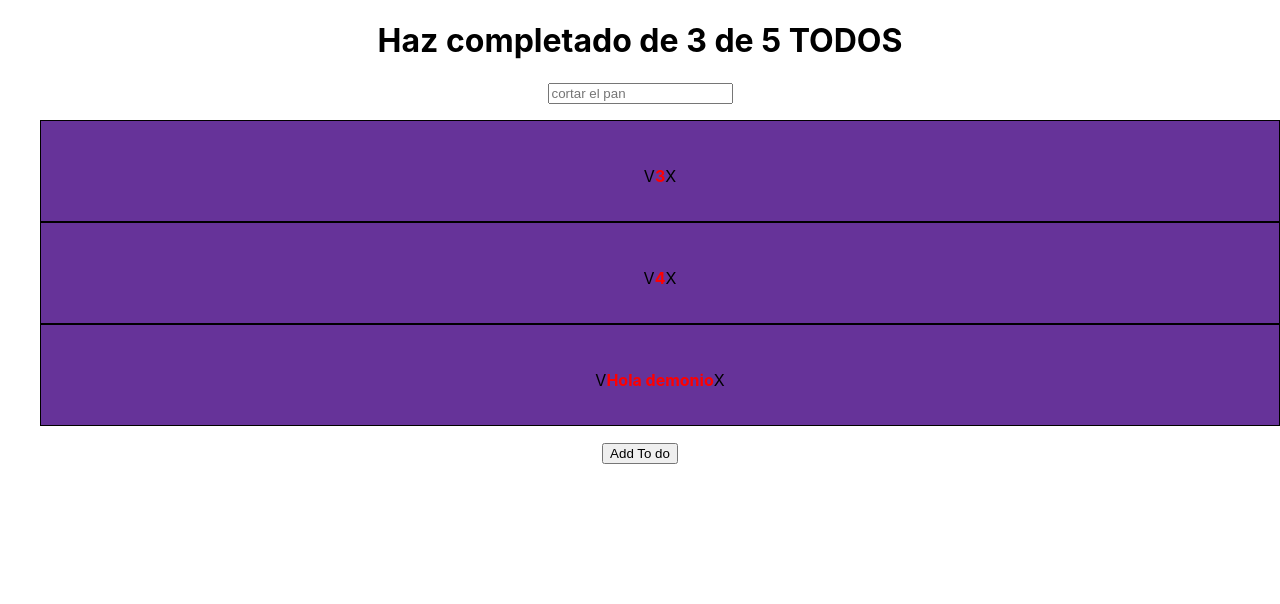
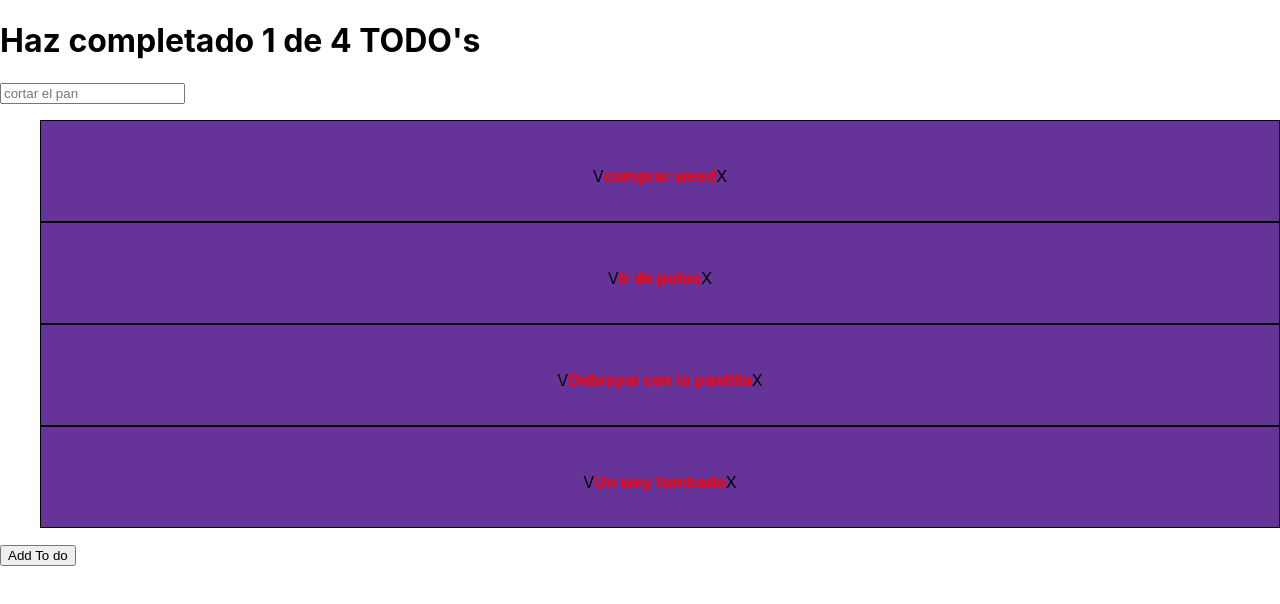
Before and after one commit to antcodernez/react-fundamentals, a React (Create React App) app: page / in a window 1280 px wide. Shown: the top 604 px of the page. Built offline with nearby package versions, Linux system fonts and the light colour scheme.

Commit message:
implementing 3 ways to communicate between components

```diff
--- a/src/App.js
+++ b/src/App.js
@@ -3,24 +3,65 @@ import { TodoCounter } from "./todoCounter";
 import { TodoSearch } from "./todoSearch";
 import { TodoList } from "./todoList";
 import { TodoItem } from './todoItem';
-import { CreateTodoButton } from './todoButton';
+import { CreateTodoButton  } from './todoButton';
+import React from 'react';
 
+const defaultTodos = [
+  {
+    text: "comprar weed",
+    completed: true
+  },
+  {
+    text: "Ir de putas",
+    completed: false
+  },
+  {
+    text: "Debrayar con la pantilla",
+    completed: false
+  },
+  {
+    text: "Un wey tumbado",
+    completed: true
+  },
+
+];
+// Por cada elemento(objeto) de mi array voy a renderizar un todo item
+
+// function App() {
+//   return (
+//     <React.Fragment>
+
+//       <TodoCounter total={4} completed={1}/>
+//       <TodoSearch />
+
+//       <TodoList>
+//         {/* <TodoItem text = {3} />
+//         <TodoItem text = {4} />
+//         <TodoItem text = {"Hola demonio"}></TodoItem> */}
+//         {defaultTodos.map(todo => {
+
+//         })}
+//         {/* .map() me esta retornando un nuevo array, no itera como forEach */}
+//         {[<TodoCounter/>, <TodoList/>]}
+//       </TodoList>
+
+//      <CreateTodoButton />
+//     </React.Fragment>
+//   );
+// }
 
 function App() {
   return (
-    <div className="App">
-      <TodoCounter />
+    <>
+      <TodoCounter total={4} completed={1} />
       <TodoSearch />
-
       <TodoList>
-        <TodoItem text = {3}/>
-        <TodoItem text = {4}/>
-        <TodoItem text = {"Hola demonio"}></TodoItem>
+        {defaultTodos.map((todo) => (
+          <TodoItem key={todo.text} text={todo.text} completed={todo.completed} />
+        ))}
       </TodoList>
-
-     <CreateTodoButton />
-    </div>
+      <CreateTodoButton />
+    </>
   );
 }
-
 export default App;
--- a/src/todoCounter.js
+++ b/src/todoCounter.js
@@ -1,7 +1,7 @@
-function TodoCounter() {
+function TodoCounter({total, completed}) {
     return (
       <h1>
-        Haz completado de 3 de 5 TODOS
+        Haz completado {completed} de {total} TODO's
       </h1>
     );
   }
--- a/src/todoItem.js
+++ b/src/todoItem.js
@@ -1,7 +1,7 @@
 // className me indica que es xml
 function TodoItem(props) {
     return (
-      <li className='daddy'>
+      <li className='daddy' >
         <span>V</span>
         <p className='aver'>{props.text}</p>
         <span>X</span>
--- a/src/todoList.js
+++ b/src/todoList.js
@@ -1,7 +1,7 @@
-function TodoList(props) {
+function TodoList({children}) {
     return (
       <ul>
-        { props.children }
+        { children }
       </ul>
     );
   }
--- a/src/todoSearch.js
+++ b/src/todoSearch.js
@@ -1,6 +1,6 @@
 function TodoSearch() {
     return (
-      <input placeholder="cortar el pan"></input>
+      <input placeholder="cortar el pan" tabIndex={1}></input>
     );
   }
 
```
